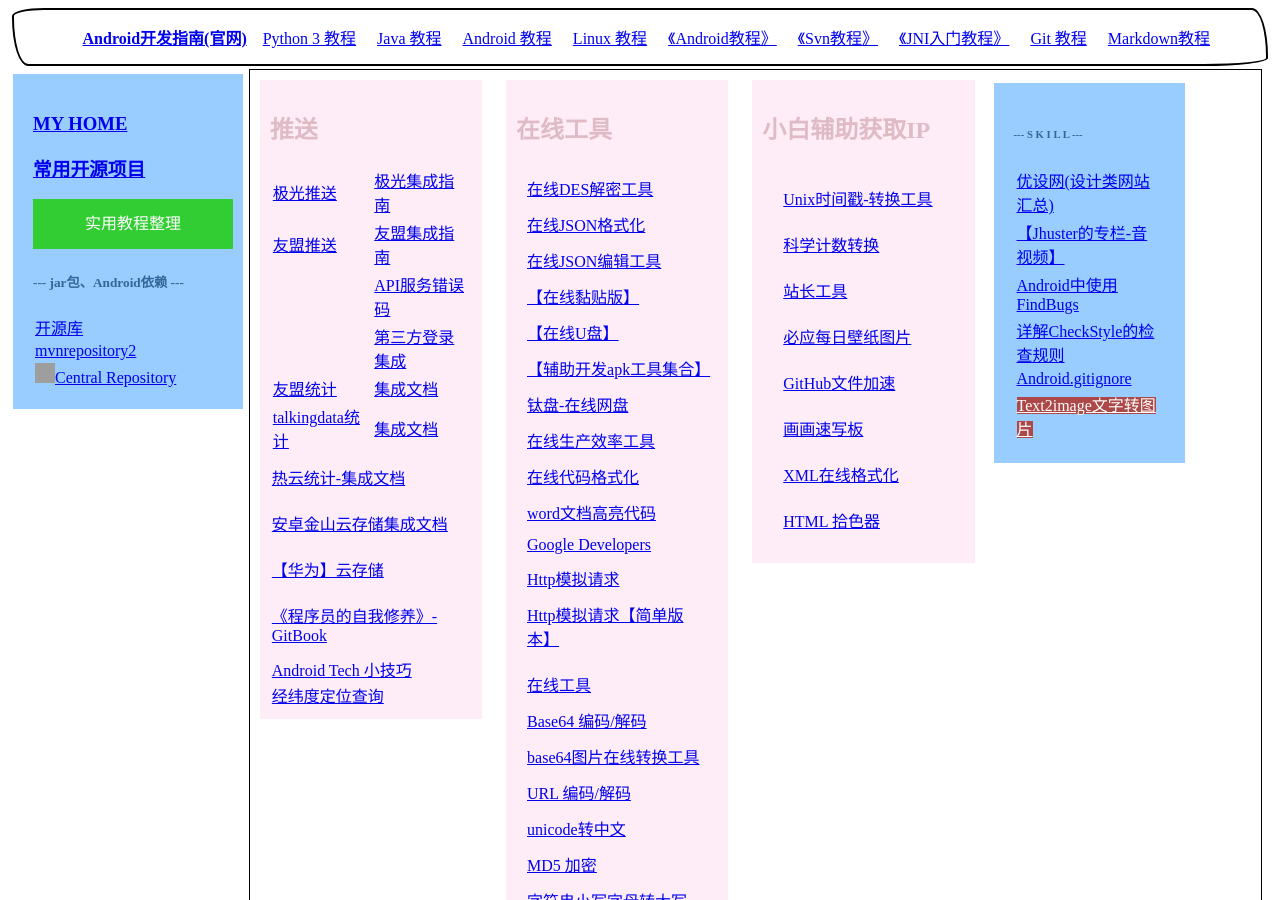
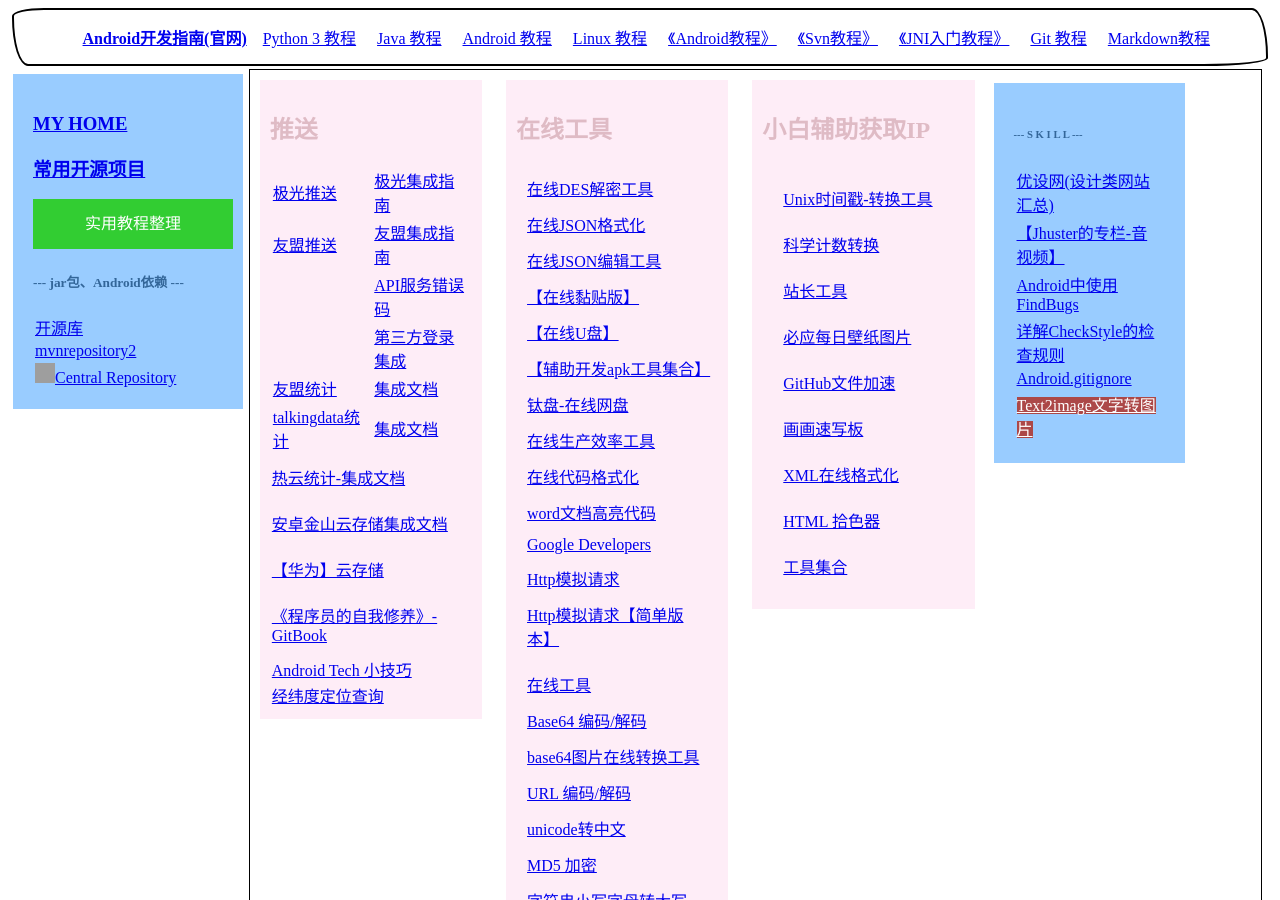
Before and after one commit to github201407/github201407.github.io, a Jekyll site: the page common.html, which Jekyll copies as it is, in a window 1280 px wide and 900 px high. Built offline with Jekyll 4.4.1, drawn with Linux system fonts in a browser that asks for light colours; grey boxes are pictures that could not be loaded.

Commit message:
添加工具集合

```diff
--- a/common.html
+++ b/common.html
@@ -383,6 +383,9 @@
           <tr>
             <td> <a href="https://www.w3cschool.cn/tools/index?name=cpicker" target="_blank" title="HTML 拾色器">HTML 拾色器</a> </td>
           </tr>
+          <tr>
+            <td> <a href="https://tools.fun/" target="_blank" title="工具集合">工具集合</a> </td>
+          </tr>
         </tbody>
       </table>
     </div>
```
